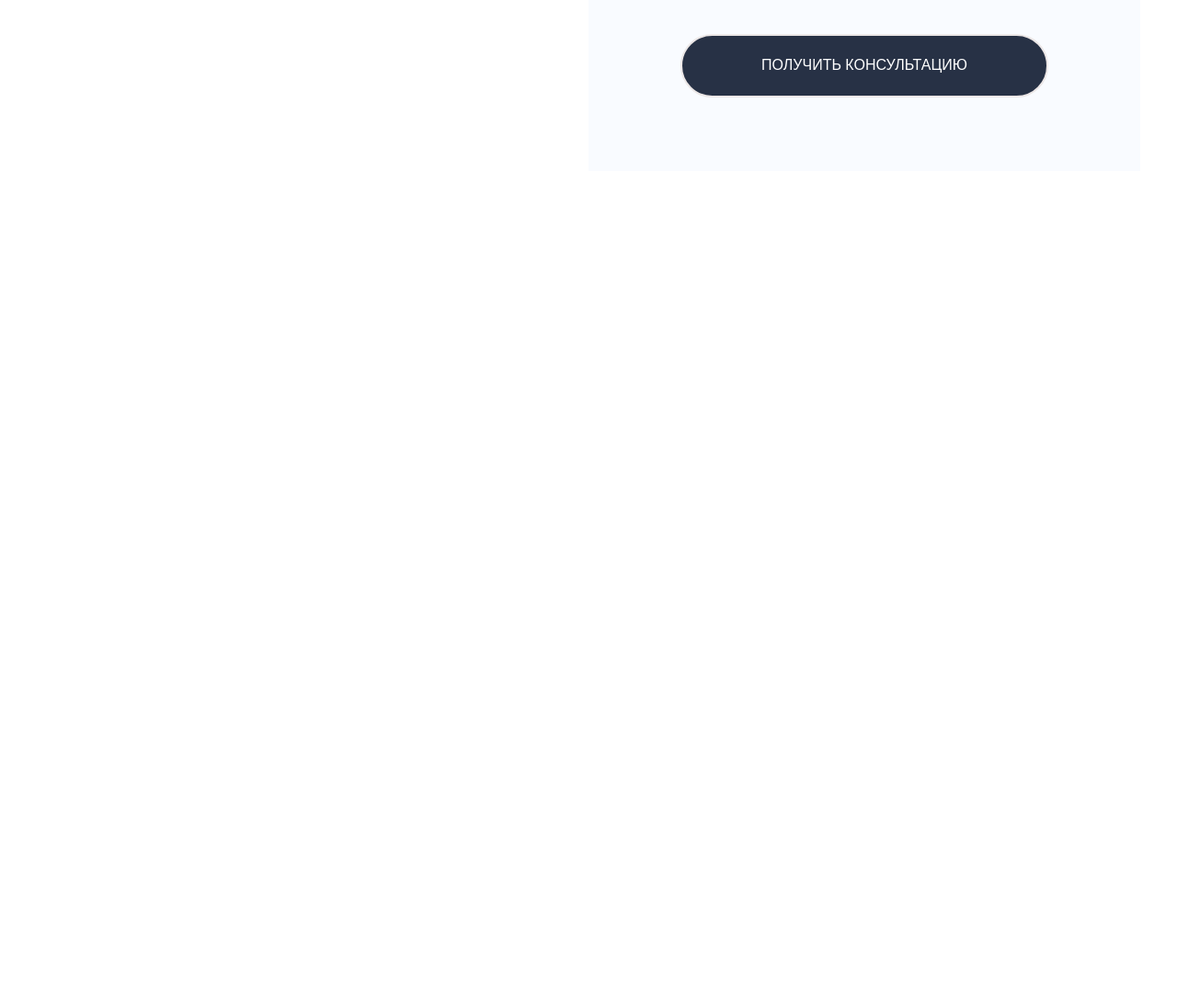
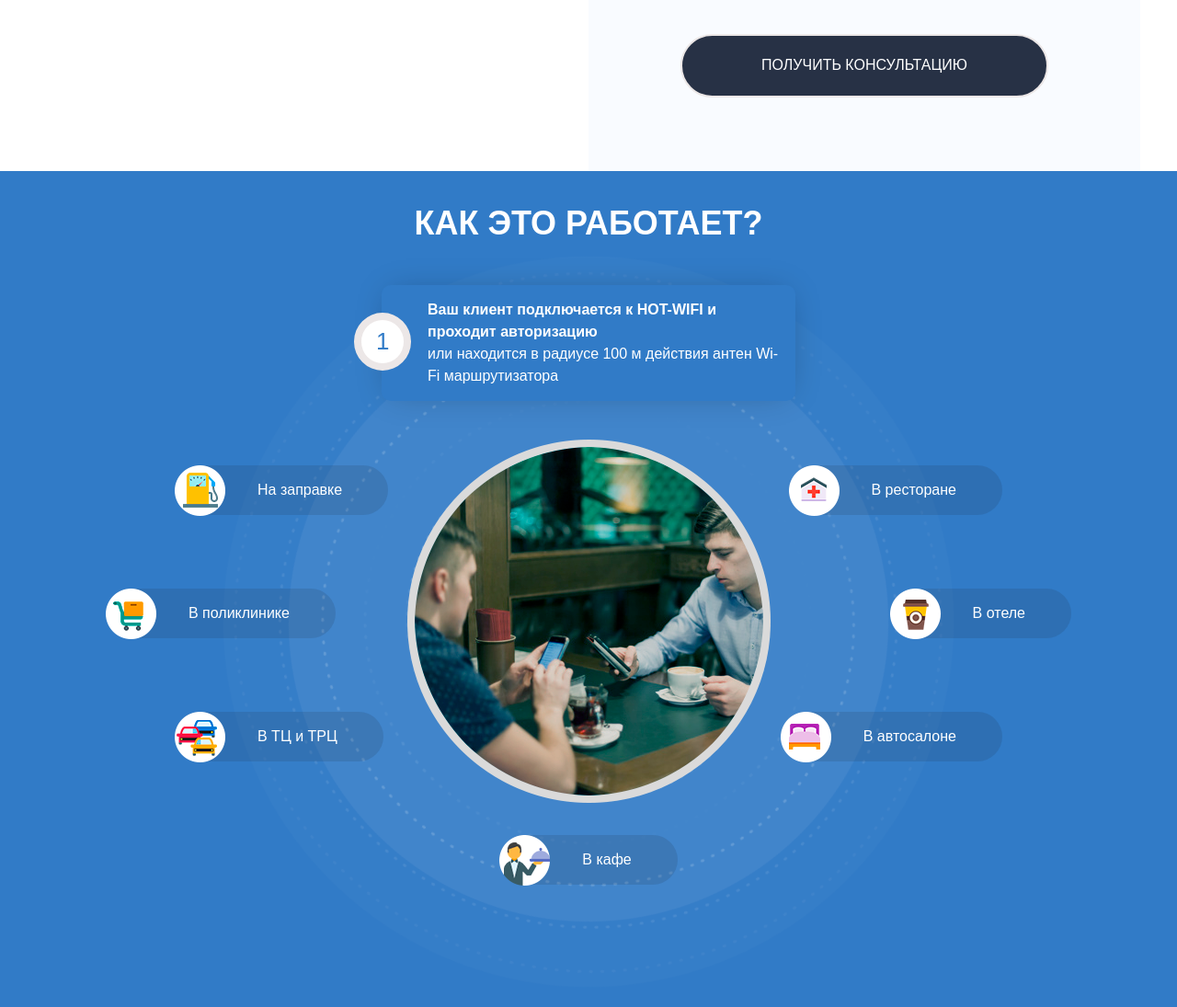
Before and after one commit to LesiukO/hot-wifi, a plain HTML site: page index.html in a window 1280 px wide. Shown: the part 2232-3327 px from the top of the page at 92% size. Before the commit the page ends 2418 px from the top, so only its background shows below. Drawn offline with nearby package versions, Linux system fonts and the light colour scheme.

Commit message:
Зверстав секцію how-works

```diff
--- a/index.html
+++ b/index.html
@@ -132,6 +132,30 @@
 			</div>
 		</div>
 	</section>
+	<section class="how-works">
+		<h2 class="title how-works__title">Как это работает?</h2>
+		<div class="how-works__circle">
+			<div class="how-works__description">
+				<p class="text_bold">Ваш клиент подключается к HOT-WIFI и проходит авторизацию</p>
+				<p>или находится в радиусе 100 м действия антен Wi-Fi маршрутизатора</p>
+			</div>
+			<div class="how-works__places">
+				<span class="how-works__place" id="how-works__place-1">На заправке</span>
+				<span class="how-works__place" id="how-works__place-2">В ресторане</span>
+			</div>
+			<div class="how-works__places">
+				<span class="how-works__place" id="how-works__place-3">В поликлинике</span>
+				<span class="how-works__place" id="how-works__place-4">В отеле</span>
+			</div>
+			<div class="how-works__places">
+				<span class="how-works__place" id="how-works__place-5">В ТЦ и ТРЦ</span>
+				<span class="how-works__place" id="how-works__place-6">В автосалоне</span>
+			</div>
+			<div class="how-works__places">
+				<span class="how-works__place" id="how-works__place-7">В кафе</span>
+			</div>
+		</div>
+	</section>
 
 	<script src="js/script.js"></script>
 </body>
--- a/sass/_calculate.sass
+++ b/sass/_calculate.sass
@@ -127,7 +127,7 @@
 			content: '1'
 			position: absolute
 			background-color: $color-bg
-			padding: 4px 15px
+			padding: 4px 16px
 			border-radius: 50%
 			color: $second-color
 			font-size: 26px
--- /dev/null
+++ b/sass/_how-works.sass
@@ -0,0 +1,153 @@
+.how-works
+	background-color: $color-bg
+	position: relative
+	padding: 30px 0
+	color: $second-color
+	&__title
+		color: $second-color
+		font-size: 36px
+		position: relative
+	&__description
+		max-width: 450px
+		margin: 0 auto
+		border-radius: 10px
+		padding: 15px 15px 15px 50px
+		box-shadow: 0px 0px 34px -10px rgba(0,0,0,0.28)
+		background-color: $color-bg
+		position: relative
+		z-index: 5
+		margin-bottom: 70px
+		&:before
+			display: inline-block
+			content: '1'
+			position: absolute
+			background-color: $second-color
+			padding: 4px 16px
+			border-radius: 50%
+			color: $color-bg
+			font-size: 26px
+			border: 8px solid $light-grey
+			top: 30px
+			left: -30px
+	&__circle
+		position: relative
+		z-index: 2
+		overflow: hidden
+		padding: 40px 0
+		&:before
+			content: ''
+			position: absolute
+			top: 0
+			right: 0
+			bottom: 0
+			left: 0
+			background-image: url(../img/circle-img.png)
+			background-repeat: no-repeat
+			background-position: 50% 50%
+			// z-index: 1
+		&:after
+			content: ''
+			position: absolute
+			top: 0
+			right: 0
+			bottom: 0
+			left: 0
+			background-image: url(../img/circle-bg.png)
+			background-repeat: no-repeat
+			background-position: 50% 50%
+			z-index: -1
+			animation: circle-animated 80s linear infinite
+	&__places
+		display: flex
+		justify-content: space-between
+		max-width: 900px
+		margin: 0 auto 80px
+		&:nth-child(3)
+			max-width: 1050px
+		&:nth-child(5)
+			justify-content: center
+	&__place
+		background-color: rgba($dark-bg, 0.15)
+		padding: 15px 50px 15px 90px
+		border-radius: 30px
+		position: relative
+		&:before
+			position: absolute
+			content: url(../img/place1.png)
+			left: 0
+			top: 0
+#how-works__place-2
+	&:before
+		content: url(../img/place2.png)
+#how-works__place-3
+	&:before
+		content: url(../img/place3.png)
+#how-works__place-4
+	&:before
+		content: url(../img/place4.png)
+#how-works__place-5
+	&:before
+		content: url(../img/place5.png)
+#how-works__place-6
+	&:before
+		content: url(../img/place6.png)
+#how-works__place-7
+	&:before
+		content: url(../img/place7.png)
+// .how-works__circle
+// 	display: inline-block
+// 	width: 550px
+// 	height: 550px
+// 	background-color: rgba($light-grey, 0.1)
+// 	position: absolute
+// 	left: 50%
+// 	top: 50%
+// 	border-radius: 50%
+// 	transform: translate(-50%, -50%) rotate(0deg)
+// 	animation: circle-animated 80s linear infinite
+// 	z-index: 2
+// 	&:before
+// 		display: inline-block
+// 		content: ''
+// 		position: absolute
+// 		width: 470px
+// 		height: 470px
+// 		border-radius: 50%
+// 		left: 0
+// 		top: 0
+// 		transform: translate(40px, 40px)
+// 		border: 2px dashed rgba($light-grey, 0.3)
+// 	&:after
+// 		display: inline-block
+// 		content: ''
+// 		position: absolute
+// 		width: 410px
+// 		height: 410px
+// 		border-radius: 50%
+// 		left: 0
+// 		top: 0
+// 		transform: translate(70px, 70px)
+// 		border: 2px dashed rgba($light-grey, 0.1)
+	// &_two
+	// 	// background-color: rgba($light-grey, 0.05)
+	// 	width: 700px
+	// 	height: 700px
+	// 	z-index: 1
+		// &:before
+		// 	width: 670px
+		// 	height: 670px
+		// 	transform: translate(15px, 15px)
+		// 	border: 2px dashed rgba($light-grey, 0.05)
+		// &:after
+		// 	width: 600px
+		// 	height: 600px
+		// 	transform: translate(50px, 50px)
+		// 	border: 2px dashed rgba($light-grey, 0.1)
+
+@keyframes circle-animated
+	0%
+		transform: rotate(0deg)
+	50%
+		transform: rotate(180deg)
+	100%
+		transform: rotate(360deg)
--- a/sass/style.sass
+++ b/sass/style.sass
@@ -15,3 +15,6 @@
 
 /* ------------   contact   	  		 --------------- */
 @import 'contact'
+
+/* ------------   how-works   	  		 --------------- */
+@import 'how-works'
```
Also changed, not shown: css/style.css, img/circle-bg.png (added), img/circle-img.png (added), img/place1.png (added), img/place2.png (added), img/place3.png (added), img/place4.png (added), img/place5.png (added), img/place6.png (added), img/place7.png (added), 1 other file.
